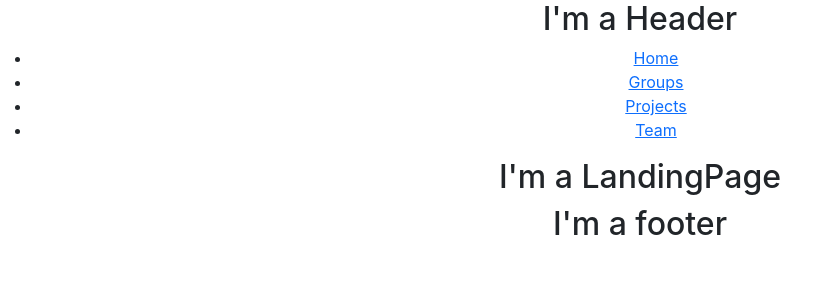
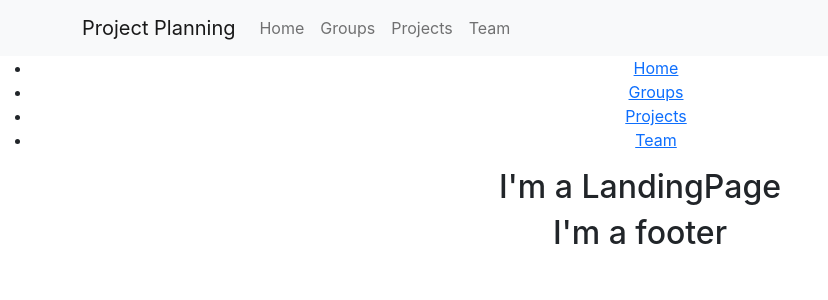
Before and after one commit to thePumaLovers/project-planning-client, a React (Create React App) app: page / in a window 1280 px wide. Shown: the top 300 px of the page, without its empty margins (0-828 px from the left). Built offline with nearby package versions, Linux system fonts and the light colour scheme.

Commit message:
added bootstrap nav, removed Nav Component Co-authored-by: @aidynhillyard

```diff
--- a/src/Components/Header/Header.js
+++ b/src/Components/Header/Header.js
@@ -1,7 +1,27 @@
+import Navbar from 'react-bootstrap/Navbar'
+import Container from 'react-bootstrap/Container'
+import Nav from 'react-bootstrap/Nav'
+
+
 const Header = () => {
   return (
     <div>
-      <h2>I'm a Header</h2>
+      <Navbar bg="light" expand="lg">
+  <Container>
+  <Navbar.Toggle aria-controls="basic-navbar-nav" />
+  <Navbar.Brand href="#home">Project Planning</Navbar.Brand>
+    <Navbar.Collapse id="basic-navbar-nav">
+      <Nav className="me-auto">
+        <Nav.Link href="#home">Home</Nav.Link>
+        <Nav.Link href="#link">Groups</Nav.Link>
+        <Nav.Link href="#link">Projects</Nav.Link>
+        <Nav.Link href="#link">Team</Nav.Link>
+      </Nav>
+    </Navbar.Collapse>
+
+
+  </Container>
+</Navbar>
     </div>
   );
 };
```
Also changed, not shown: src/Components/Nav/Nav.js (deleted, +0 -9 lines), src/Components/Nav/Nav.css (deleted).
